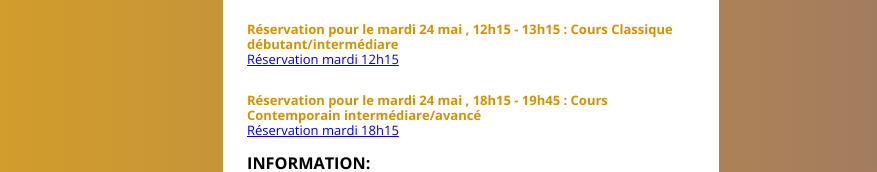
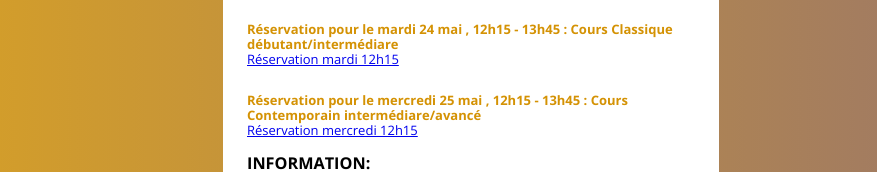
Before and after one commit to TomPoupi/Poups, a plain HTML site: page index.html in a window 1280 px wide. Shown: the part 783-955 px from the top of the page, without its empty margins (169-1046 px from the left). Drawn offline with nearby package versions, Linux system fonts and the light colour scheme.

Commit message:
Update index.html

```diff
--- a/index.html
+++ b/index.html
@@ -26,8 +26,8 @@
 
 		<p class="lien"><span>Réservation pour le lundi 23 mai , 18h15 - 19h45 : Cours Contemporain débutant/intermédiare&nbsp;</span><br/><a href="https://docs.google.com/forms/d/e/1FAIpQLSeDwYP9vy7MZB5n7Eicmy1fF15GwKb3WB82JjuqqtIWYBwoNA/viewform?usp=sf_link">Réservation Lundi 18h15</a> </p>
 		<p class="lien"><span>Réservation pour le lundi 23 mai , 20h - 21h30 : Cours Classique intermédiare/avancé &nbsp;</span><br/><a href="https://docs.google.com/forms/d/e/1FAIpQLSdGIHktz_lJeOfnGVTje8XVTowHZgs_0308BA6Iy58n_Kk5hA/viewform?usp=sf_link">Réservation Lundi 20h</a></p>
-		<p class="lien"><span>Réservation pour le mardi 24 mai , 12h15 - 13h15 : Cours Classique débutant/intermédiare&nbsp;</span><br/><a href="https://docs.google.com/forms/d/e/1FAIpQLSdFTsWqVXOcfNTNduVj8HluSHIboggM8JuUIcLmarxV0wB1Ag/viewform?usp=sf_link">Réservation mardi 12h15</a></p>
-		<p class="lien"><span>Réservation pour le mardi 24 mai , 18h15 - 19h45 : Cours Contemporain intermédiare/avancé &nbsp;</span><br/><a href="https://docs.google.com/forms/d/e/1FAIpQLSc8AtRugT2yB8Rd_b557sUTzQrveUhGYvLX4FcBy7-UG3B02Q/viewform?usp=sf_link">Réservation mardi 18h15</a></p>
+		<p class="lien"><span>Réservation pour le mardi 24 mai , 12h15 - 13h45 : Cours Classique débutant/intermédiare&nbsp;</span><br/><a href="https://docs.google.com/forms/d/e/1FAIpQLSdFTsWqVXOcfNTNduVj8HluSHIboggM8JuUIcLmarxV0wB1Ag/viewform?usp=sf_link">Réservation mardi 12h15</a></p>
+		<p class="lien"><span>Réservation pour le mercredi 25 mai , 12h15 - 13h45 : Cours Contemporain intermédiare/avancé &nbsp;</span><br/><a href="https://docs.google.com/forms/d/e/1FAIpQLSc8AtRugT2yB8Rd_b557sUTzQrveUhGYvLX4FcBy7-UG3B02Q/viewform?usp=sf_link">Réservation mercredi 12h15</a></p>
 
 		<p class="infos"> <span>INFORMATION:</span></p>
 		<p class="liens">
```
